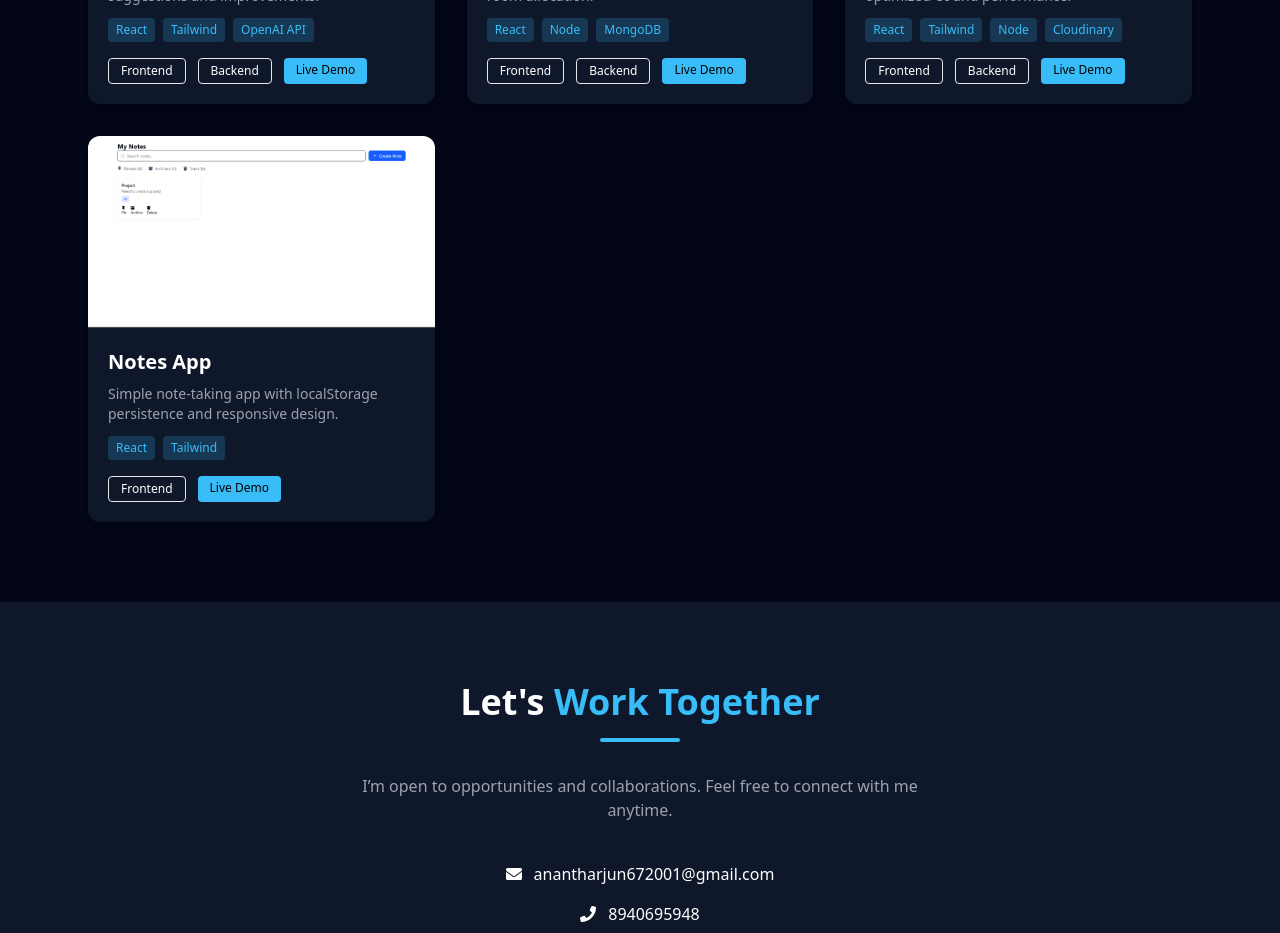
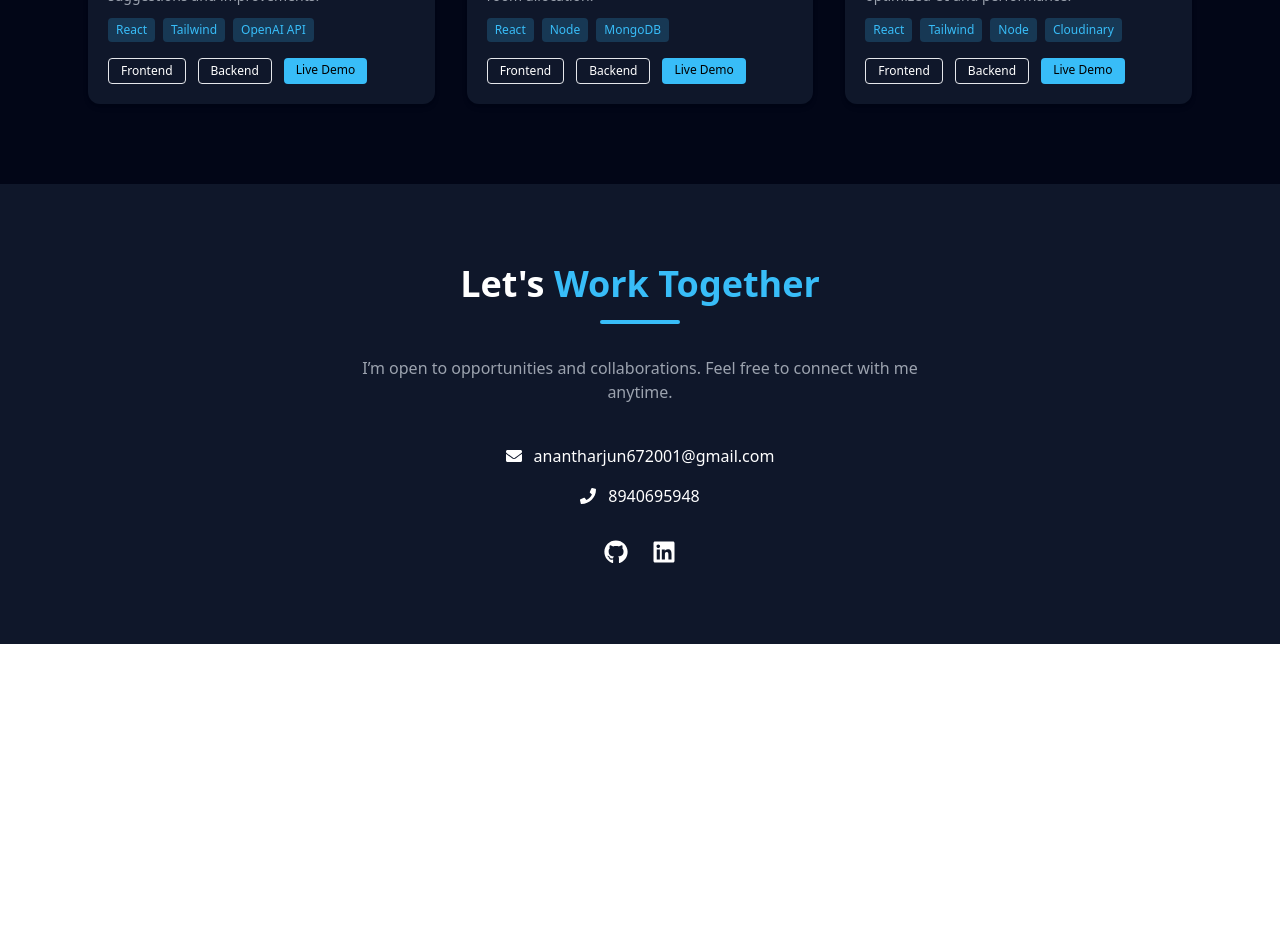
Before and after one commit to anantharjun672001-a11y/portfolio, a React app: page / in a window 1280 px wide. Shown: the part 2840-3773 px from the top of the page. After the commit the page ends 3484 px from the top, so only its background shows below. Built offline with nearby package versions, Linux system fonts and the light colour scheme; the HTML template or start-up script is replaced by a standard one.

Commit message:
frontend projects removed

```diff
--- a/src/components/Projects.jsx
+++ b/src/components/Projects.jsx
@@ -1,7 +1,7 @@
 import AiImg from "../assets/Ai_Code_reviewer.png";
 import hostelImg from "../assets/Hostel_Management.png";
 import photoImg from "../assets/Stuart_Photography.png";
-import notesImg from "../assets/Notes_app.png";
+
 
 const projects = [
   {
@@ -33,17 +33,8 @@ const projects = [
     frontend: "https://github.com/anantharjun672001-a11y/StuartPhotography",
     backend: "https://github.com/anantharjun672001-a11y/StuartPhotography_Backend",
     live_demo: "https://www.stuartphtography.in/",
-  },
-  {
-    title: "Notes App",
-    description:
-      "Simple note-taking app with localStorage persistence and responsive design.",
-    tech: ["React", "Tailwind"],
-    image: notesImg,
-    frontend: "https://github.com/anantharjun672001-a11y/notes_app",
-    backend: null,
-    live_demo: "https://notes-app-3dtg.vercel.app/",
   }
+
 ];
 
 const Projects = () => {
```
